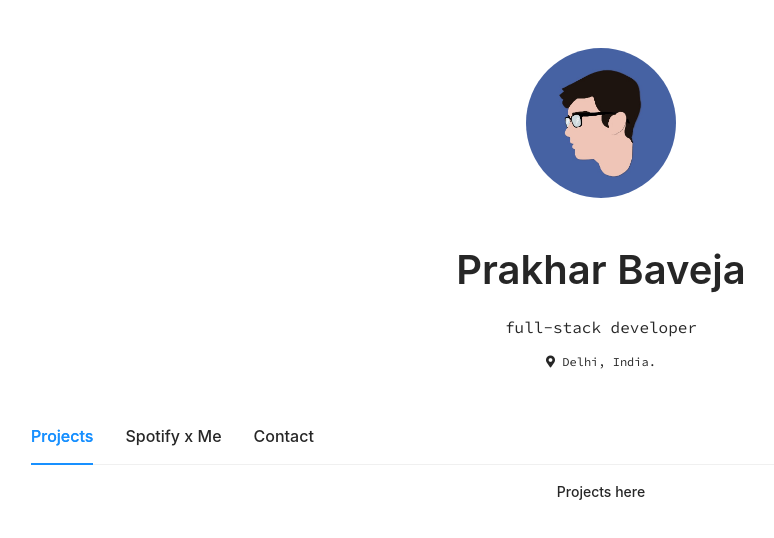
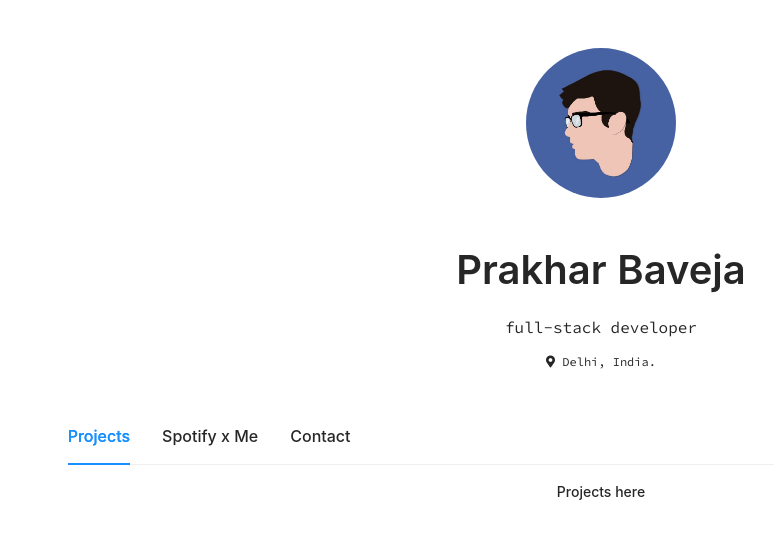
Before and after one commit to pbaveja/prakharbaveja.github.io, a React (Create React App) app in the folder app/: page / in a window 1280 px wide. Shown: the top 538 px of the page, without its empty margins (39-813 px from the left). Built offline with nearby package versions, Linux system fonts and the light colour scheme; a web font is replaced by a local one.

Commit message:
row column refactor

```diff
--- a/app/src/App.js
+++ b/app/src/App.js
@@ -29,14 +29,18 @@ class App extends React.Component {
     render() {
         return (
         <Provider spotifyStore={this.store} PlayerStore={this.PlayerStore}>
-            <div className="App container">
-                <div className="row">
-                    <div className="col-12 col-md-12 px-5 pt-5 text-center">
-                        <img src='/avatarPrakharSmall.jpeg' className="img-fluid rounded-circle" style={{ maxWidth: '150px' }} alt='avatar'/>
-                        <Name />
-                    </div>
-                    <div className='col-12 mt-4 p-0'>
-                    <Row justify="center">
+            <Row justify='center' className='mt-5'>
+                <Col xs={24} md={20}>
+                    <Row justify='center'>
+                        <Col span={24} className='text-center'>
+                            <img src='/avatarPrakharSmall.jpeg' className="img-fluid rounded-circle" style={{ maxWidth: '150px' }} alt='avatar'/>
+                        </Col>
+                        <Col span={24}>
+                            <Name />
+                        </Col>
+                    </Row>
+
+                    <Row justify="center" className='mt-4'>
                         <Col span={24} className="text-center">
                             <Tabs size='large' defaultActiveKey="1" onChange={this.handleSection}>
                                 <TabPane tab="Projects" key="1">
@@ -51,11 +55,9 @@ class App extends React.Component {
                             </Tabs>
                         </Col>
                     </Row>
-                    </div>
+                </Col>
+            </Row>
 
-                </div>
-
-            </div>
             {/* <Footer/> */}
         </Provider>
         );
--- a/app/src/components/Playlists.js
+++ b/app/src/components/Playlists.js
@@ -36,7 +36,7 @@ class Playlists extends React.Component {
   	const playlists = this.props.spotifyStore.status !== 'error' ? this.props.spotifyStore.playlists : [];
 
     return (
-      <div className='col-12 mt-1 my-4'>
+      <div className='col-12 mt-1 mb-4'>
       <div className='row justify-content-center'>
         {
           !playlists ?
```
